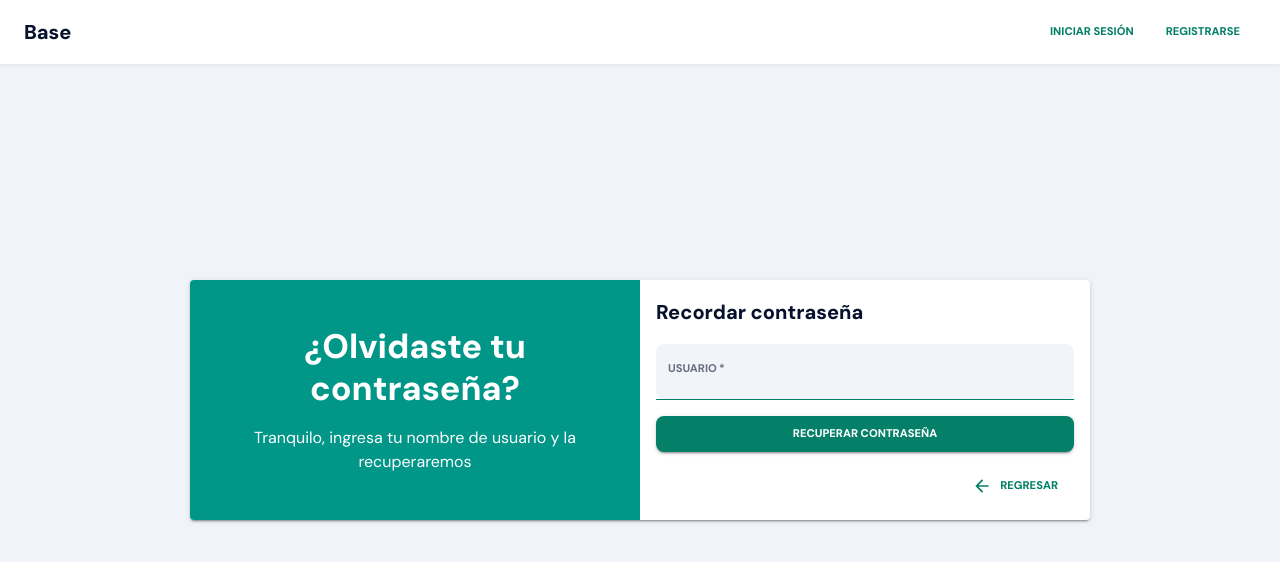
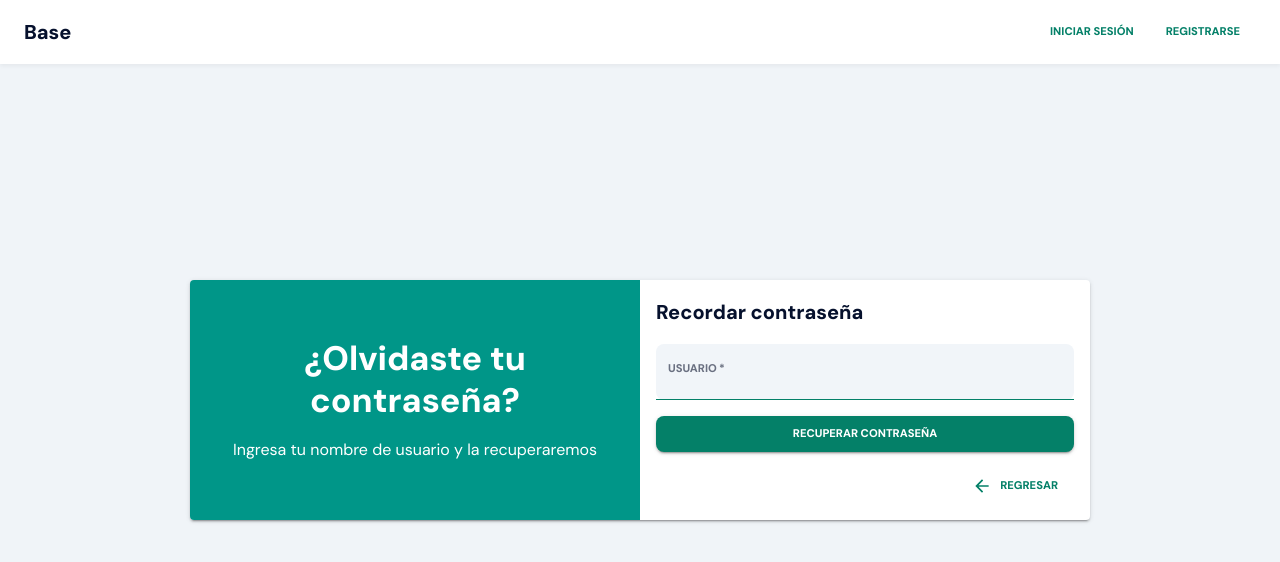
Before and after one commit to danielmuelasr/danmcode-base, a React (Vite) app: page /remember-password in a window 1280 px wide. Shown: the top 562 px of the page. Built offline with nearby package versions, Linux system fonts and the light colour scheme.

Commit message:
(WiP): Components for remember password

```diff
--- /dev/null
+++ b/src/app/components/auth/remember.password.form.tsx
@@ -0,0 +1,46 @@
+import { zodResolver } from "@hookform/resolvers/zod";
+import { Button, Stack, Typography } from "@mui/material";
+import { useForm } from "react-hook-form";
+import { rememberPasswordValidations } from "../../lib/domain/auth/validations/remember.password.validations";
+import { Input } from "../form/input";
+
+export const RememberPasswordForm = () => {
+
+    const {
+        control,
+        handleSubmit,
+    } = useForm({
+        resolver: zodResolver(rememberPasswordValidations),
+        mode: 'onChange',
+        defaultValues: {
+            username: '',
+        },
+    });
+
+    return (
+        <form
+            onSubmit={handleSubmit(async (data) => {
+                console.log(data);
+            })}
+            noValidate
+        >
+            <Stack spacing={2}>
+                <Typography variant="h6">Recordar contraseña</Typography>
+
+                <Input
+                    id="username"
+                    label="Usuario"
+                    name="username"
+                    control={control}
+                />
+
+                <Button variant="contained" type="submit">
+                    Recuperar contraseña
+                </Button>
+
+
+            </Stack>
+        </form>
+    );
+
+}
--- /dev/null
+++ b/src/app/lib/domain/auth/validations/remember.password.validations.ts
@@ -0,0 +1,11 @@
+import {z} from 'zod';
+
+
+export const rememberPasswordValidations = z
+.object({
+username: z
+    .string()
+    .nonempty('El nombre de usuario es obligatorio')
+    .min(3, 'El nombre de usuario debe tener al menos 3 caracteres')
+    .max(20, 'El nombre de usuario no debe exceder los 20 caracteres'),
+})
--- a/src/app/pages/remember.password.tsx
+++ b/src/app/pages/remember.password.tsx
@@ -1,16 +1,12 @@
 import { ArrowBack } from "@mui/icons-material";
-import { Box, Button, Card, CardContent, Stack, TextField, Typography, useMediaQuery, useTheme } from "@mui/material";
-import { useForm } from "react-hook-form";
+import { Box, Button, Card, CardContent, useMediaQuery, useTheme } from "@mui/material";
+import { Banner } from "../components/auth/banner";
+import { RememberPasswordForm } from "../components/auth/remember.password.form";
 
 export const RememberPassword = () => {
     const theme = useTheme();
     const isMobile = useMediaQuery(theme.breakpoints.down('sm'));
 
-    const { handleSubmit } = useForm({
-        defaultValues: {
-            username: '',
-        },
-    });
     return (
         <Box
             sx={{
@@ -39,53 +35,15 @@ export const RememberPassword = () => {
                 }}
             >
                 {!isMobile && (
-                    <Box
-                        sx={{
-                            width: '50%',
-                            backgroundColor: '#009688',
-                            display: 'flex',
-                            justifyContent: 'center',
-                            alignItems: 'center',
-                            color: '#fff',
-                            flexDirection: 'column',
-                            padding: 4,
-                        }}
-                    >
-                        <Typography variant="h4" sx={{ textAlign: 'center' }} fontWeight={700}>
-                            ¿Olvidaste tu contraseña?
-                        </Typography>
-                        <Typography variant="body1" sx={{ mt: 2, textAlign: 'center' }}>
-                            Tranquilo, ingresa tu nombre de usuario y la recuperaremos
-                        </Typography>
-                    </Box>
+                    <Banner
+                        title="¿Olvidaste tu contraseña?"
+                        subtitle="Ingresa tu nombre de usuario y la recuperaremos"
+                    />
                 )}
 
                 <Box sx={{ width: isMobile ? '100%' : '50%' }}>
                     <CardContent >
-                        <form
-                            onSubmit={handleSubmit(async (data) => {
-                                console.log(data);
-                            })}
-                            noValidate
-                        >
-                            <Stack spacing={2}>
-                                <Typography variant="h6">Recordar contraseña</Typography>
-
-                                <TextField
-                                    variant="filled"
-                                    name="username"
-                                    label="Usuario"
-                                    fullWidth
-                                    required
-                                />
-
-                                <Button variant="contained" type="submit">
-                                    Recuperar contraseña
-                                </Button>
-
-
-                            </Stack>
-                        </form>
+                        <RememberPasswordForm />
                     </CardContent>
                     <Box sx={{
                         mb: 2,
```
